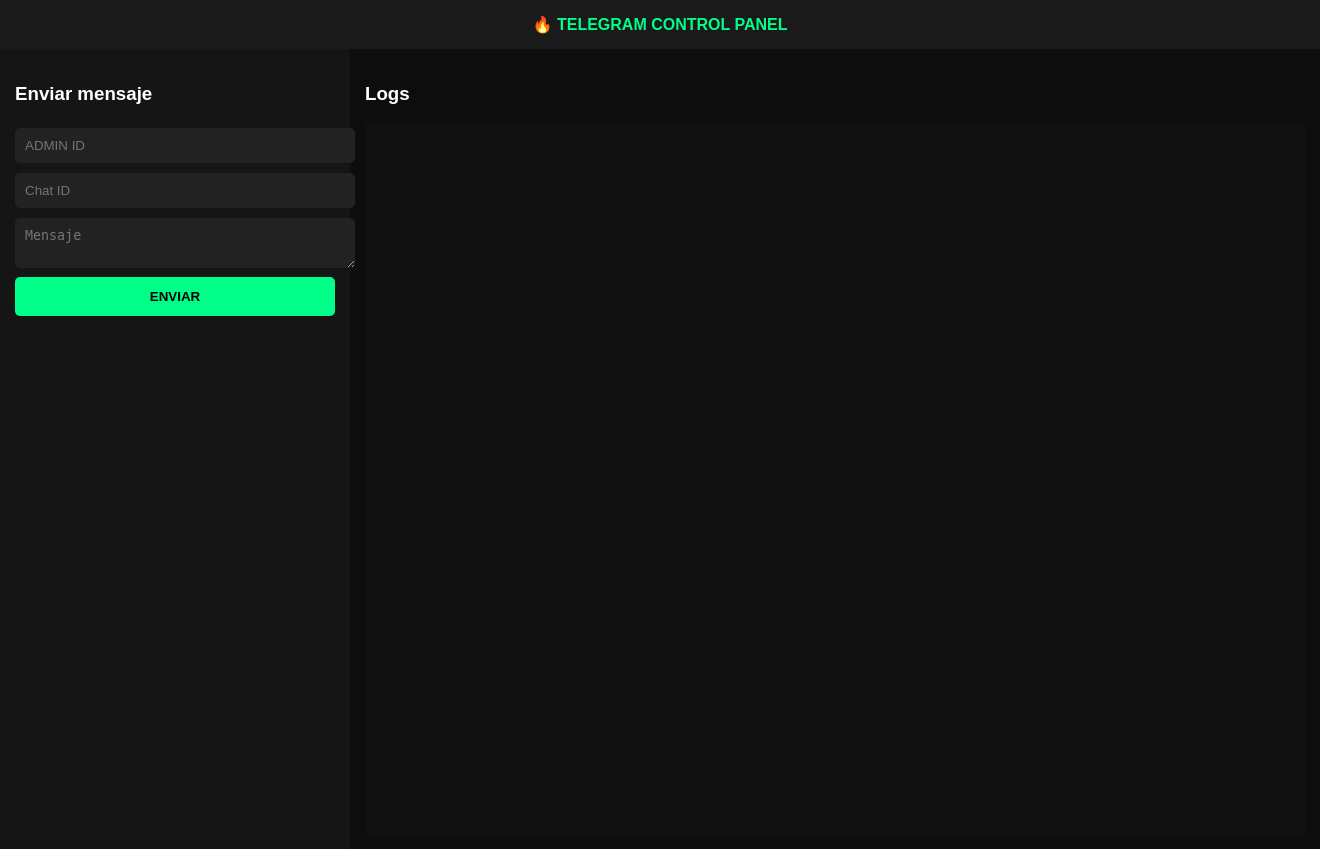
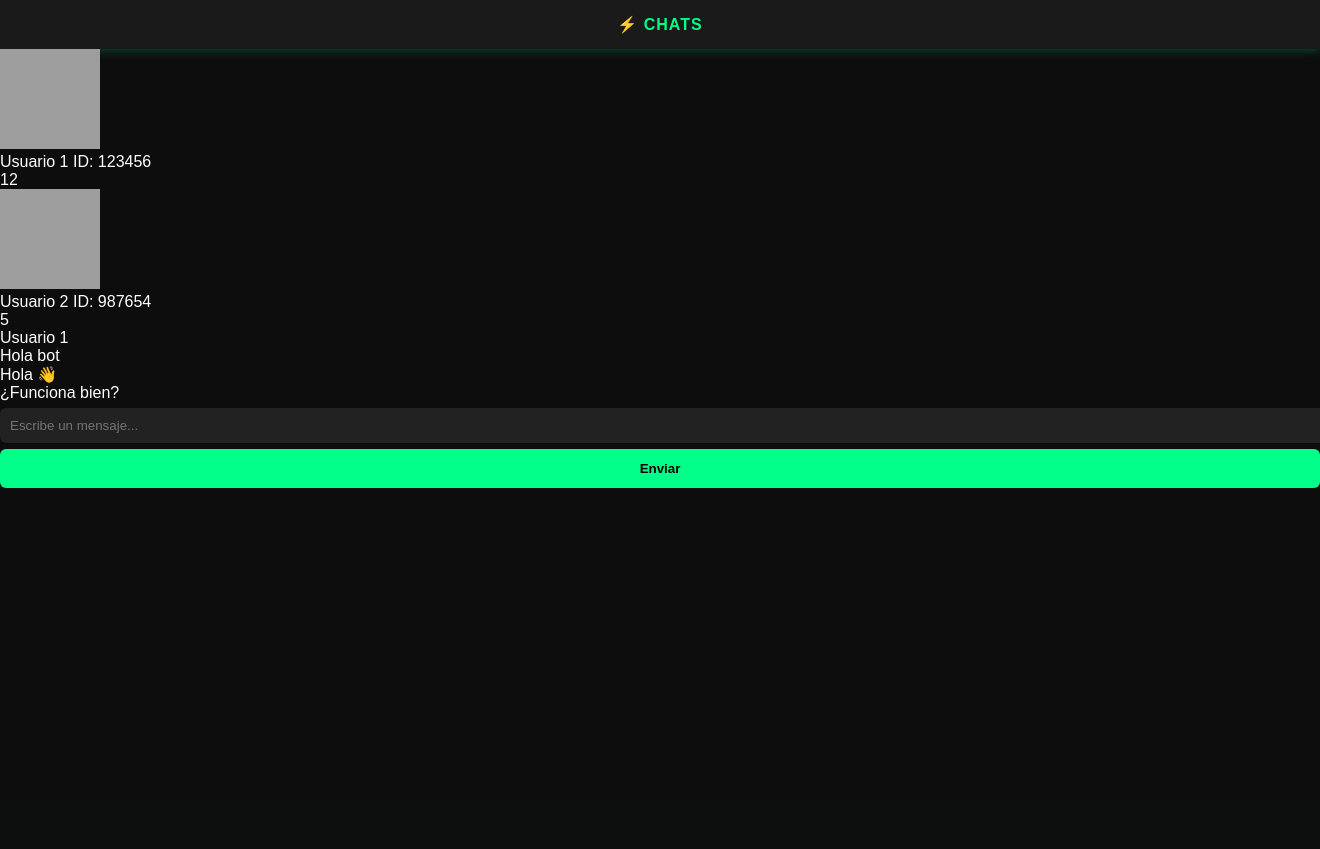
Before and after one commit to KekoOfficial/7, a Flask app: page / in a window 1320 px wide; the page is wider, and only the part inside the window is pictured. After the commit the page ends 488 px from the top of that part, so only its background shows below. Run offline with Flask 3, Linux system fonts and the light colour scheme; grey boxes are pictures that could not be loaded.

Commit message:
Actualizar index.html

```diff
--- a/templates/index.html
+++ b/templates/index.html
@@ -1,124 +1,79 @@
 <!DOCTYPE html>
 <html>
 <head>
-<title>Bot Control Panel</title>
-<style>
-body{
-margin:0;
-font-family:Arial;
-background:#0d0d0d;
-color:white;
-}
-
-.header{
-padding:15px;
-background:#1a1a1a;
-color:#00ff88;
-text-align:center;
-font-weight:bold;
-}
-
-.container{
-display:flex;
-height:100vh;
-}
-
-.left{
-width:320px;
-background:#151515;
-padding:15px;
-}
-
-.right{
-flex:1;
-padding:15px;
-}
-
-input,textarea{
-width:100%;
-padding:10px;
-margin:5px 0;
-background:#222;
-border:none;
-color:white;
-border-radius:5px;
-}
-
-button{
-width:100%;
-padding:12px;
-background:#00ff88;
-border:none;
-cursor:pointer;
-font-weight:bold;
-border-radius:5px;
-}
-
-button:hover{
-background:#00cc66;
-}
-
-.log{
-background:#111;
-height:90%;
-overflow:auto;
-padding:10px;
-font-size:13px;
-border-radius:5px;
-}
-</style>
+<meta charset="UTF-8">
+<title>Chat Panel</title>
+<link rel="stylesheet" href="/static/index.css">
 </head>
 
 <body>
 
-<div class="header">🔥 TELEGRAM CONTROL PANEL</div>
+<div class="app">
 
-<div class="container">
+  <!-- SIDEBAR (CHATS) -->
+  <div class="sidebar">
 
-<div class="left">
-<h3>Enviar mensaje</h3>
+    <div class="header glow-text">⚡ CHATS</div>
 
-<input id="admin" placeholder="ADMIN ID">
-<input id="id" placeholder="Chat ID">
-<textarea id="msg" placeholder="Mensaje"></textarea>
-
-<button onclick="send()">ENVIAR</button>
+    <!-- CHAT ITEM -->
+    <div class="chat active">
+      <img src="https://i.pravatar.cc/100?img=1">
+      <div class="chat-info">
+        <span class="name">Usuario 1</span>
+        <span class="id">ID: 123456</span>
+      </div>
+      <div class="meta">
+        <span class="count">12</span>
+      </div>
     </div>
 
-<div class="right">
-<h3>Logs</h3>
-<div class="log" id="log"></div>
+    <div class="chat">
+      <img src="https://i.pravatar.cc/100?img=2">
+      <div class="chat-info">
+        <span class="name">Usuario 2</span>
+        <span class="id">ID: 987654</span>
+      </div>
+      <div class="meta">
+        <span class="count">5</span>
+      </div>
     </div>
 
   </div>
 
-<script>
+  <!-- CHAT AREA -->
+  <div class="chat-area">
 
-async function send(){
-await fetch("/send",{
-method:"POST",
-headers:{"Content-Type":"application/json"},
-body:JSON.stringify({
-admin_id:document.getElementById("admin").value,
-id:document.getElementById("id").value,
-msg:document.getElementById("msg").value
-})
-});
+    <div class="top-bar">
+      <span class="chat-title">Usuario 1</span>
+      <span class="status online"></span>
+    </div>
 
-loadLogs();
-}
+    <!-- MENSAJES -->
+    <div class="messages">
 
-async function loadLogs(){
-let r=await fetch("/logs");
-let d=await r.json();
+      <div class="msg user">
+        Hola bot
+      </div>
 
-document.getElementById("log").innerHTML =
-d.logs.join("<br>");
-}
+      <div class="msg bot">
+        Hola 👋
+      </div>
 
-setInterval(loadLogs,2000);
+      <div class="msg user">
+        ¿Funciona bien?
+      </div>
 
-</script>
+    </div>
+
+    <!-- INPUT -->
+    <div class="input-area">
+      <input placeholder="Escribe un mensaje...">
+      <button>Enviar</button>
+    </div>
+
+  </div>
+
+</div>
 
 </body>
 </html>
```
Lines whose indentation alone changed are shown as unchanged.
